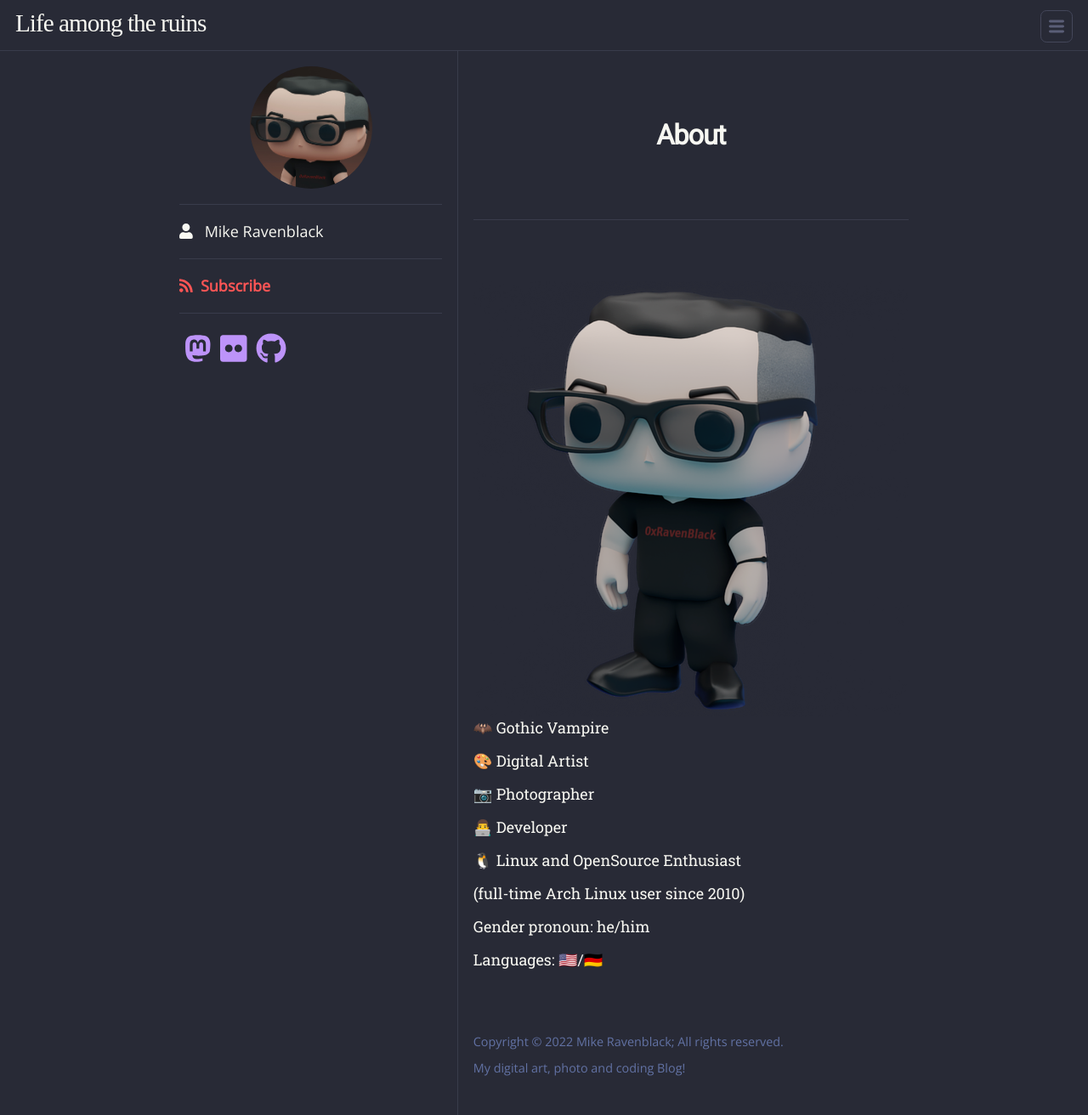
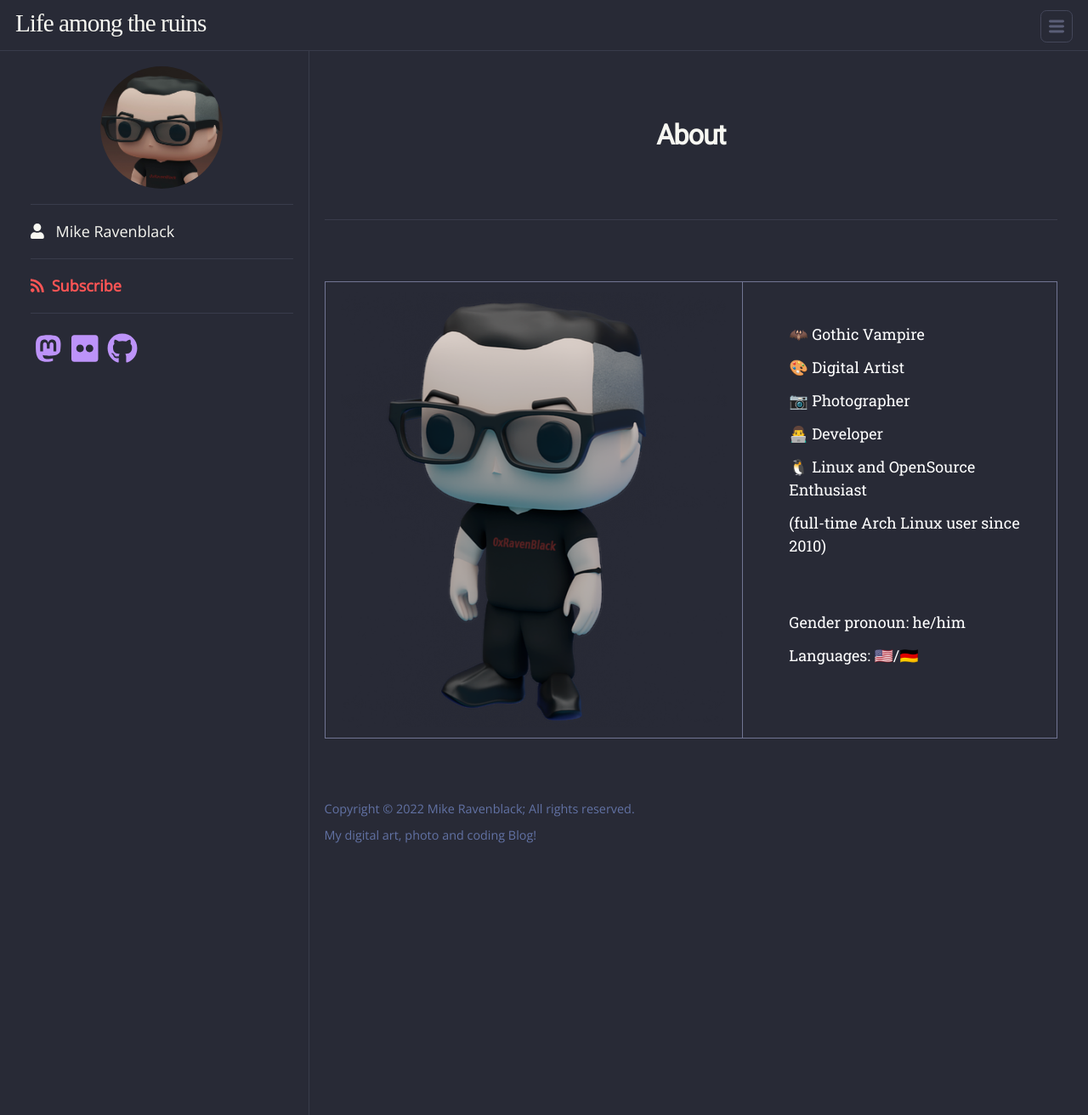
Before and after one commit to 0xRavenBlack/0xRavenBlack.github.io, a Jekyll site: the page built from about.md, in a window 1280 px wide. Shown: the whole page at 85% size. Built offline with Jekyll 4.4.1, drawn with Linux system fonts in a browser that asks for light colours; nearby versions of some CDN libraries; some web fonts are replaced.

Commit message:
add about page content (12)

```diff
--- a/about.md
+++ b/about.md
@@ -3,8 +3,14 @@
 title: About
 permalink: /about/
 ---
-<img style="float: left;" src="https://raw.githubusercontent.com/0xRavenBlack/0xRavenBlack.github.io/main/images/about/about_avatar_full.png" alt="about_avatar_full" >
-<ul style="list-style-type: none; margin: 0; padding: 0;">
+<table cellspacing="0" cellpadding="0">
+<tbody>
+<tr>
+  <td>
+  <img src="https://raw.githubusercontent.com/0xRavenBlack/0xRavenBlack.github.io/main/images/about/about_avatar_full.png" alt="" width="512" height="512" />
+  </td>
+<td>
+  <ul style="list-style-type: none;">
   <li>🦇 Gothic Vampire</li>
   <li>🎨 Digital Artist</li>
   <li>📷 Photographer</li>
@@ -12,7 +18,12 @@
   <li>🐧 Linux and OpenSource Enthusiast</li>
   <li>(full-time Arch Linux user since 2010)</li>
 </ul>
-<ul style="list-style-type: none; margin: 0; padding: 0;">
+<br />
+<ul style="list-style-type: none;">
   <li>Gender pronoun: he/him</li>
   <li>Languages: 🇺🇸/🇩🇪</li>
 </ul>
+  </td>
+</tr>
+</tbody>
+</table>
```
